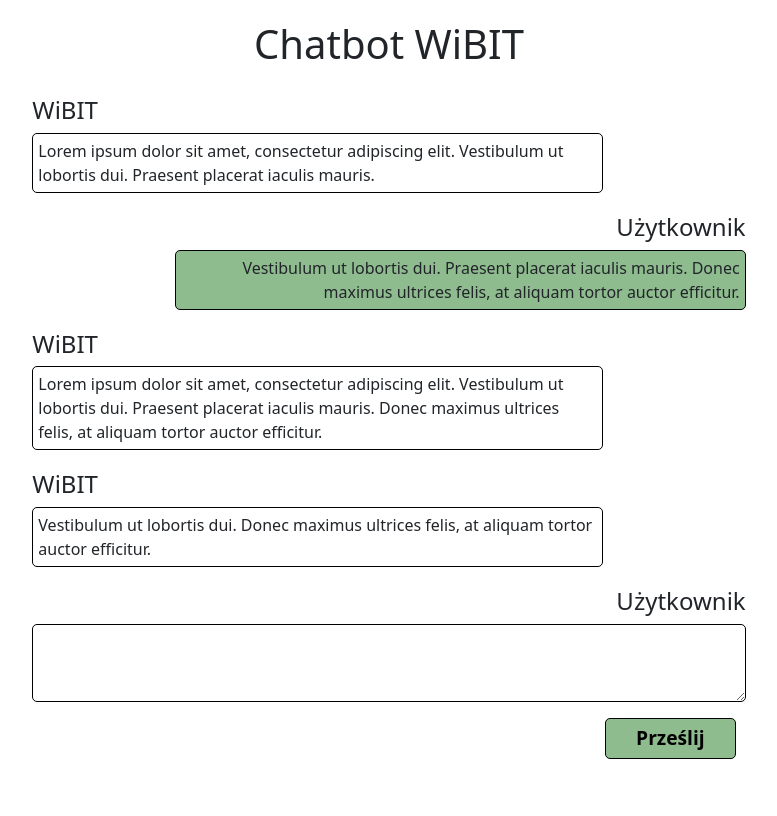
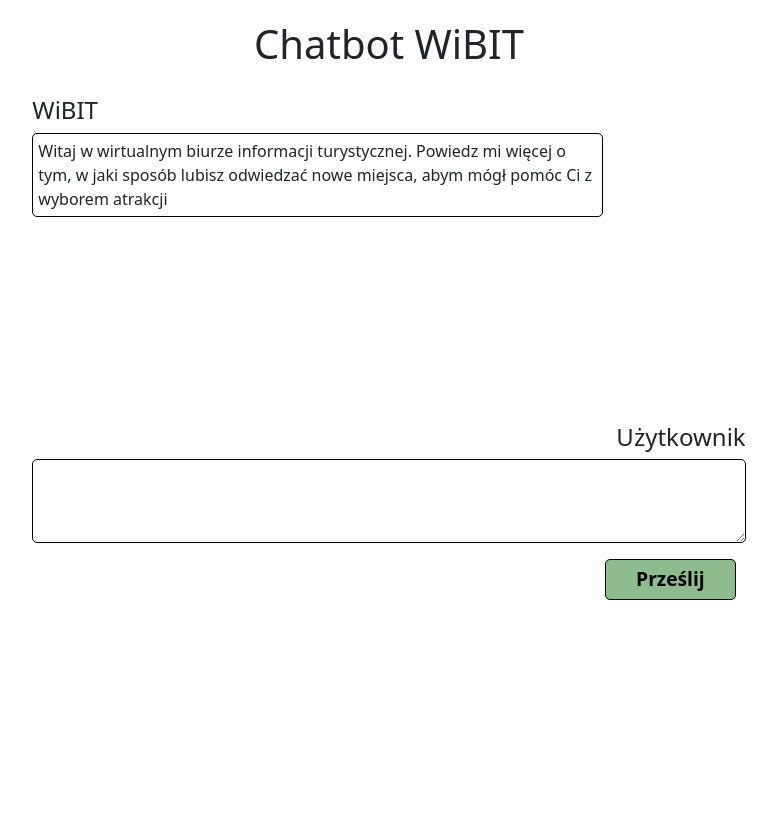
Before and after one commit to AndrzejStarzyk/WiBIT, a Flask app: page /chatbot in a window 1280 px wide. Shown: the whole page, without its empty margins (251-1028 px from the left). Before the commit the page ends 759 px from the top, so only its background shows below. Run offline with Flask 3, Linux system fonts and the light colour scheme; parts of the project's set-up code (start-up, migrations or seed data) failed here and were passed over.

Commit message:
chatbot agent prepared

```diff
--- a/app/app.py
+++ b/app/app.py
@@ -13,6 +13,8 @@ from recommending_v2.model.constraint import *
 from models.constants import SECRET_KEY
 from models.objectid import PydanticObjectId
 from models.forms import LoginForm, RegisterForm
+from chatbot.chatbot_agent import ChatbotAgent
+
 
 app = Flask(__name__)
 app.config['SECRET_KEY'] = SECRET_KEY
@@ -22,6 +24,8 @@ login_manager.init_app(app)
 
 eval_recommender = EvalRecommender()
 mongo_utils = MongoUtils()
+
+chatbot_agent = ChatbotAgent()
 
 users = mongo_utils.get_collection('users')
 user_name = None
@@ -231,9 +235,14 @@ async def show_suggested():
 
 @app.route('/chatbot', methods=['GET', 'POST'])
 def show_chatbot():
+    if request.method == "POST":
+        new_message = request.form['user_text']
+        chatbot_agent.add_user_message(new_message)
+
     chat_user = 'Użytkownik'
-    # TODO - replace chat user with logged user name
-    return render_template("chatbot_view.html", user_name=chat_user)
+    if current_user.is_authenticated:
+        chat_user = current_user.login
+    return render_template("chatbot_view.html", user_name=chat_user, messages=chatbot_agent.get_all_messages())
 
 
 @app.route('/user-panel', methods=['GET'])
--- a/app/chatbot/chatbot_agent.py
+++ b/app/chatbot/chatbot_agent.py
@@ -0,0 +1,38 @@
+import random
+from chatbot.message import Message
+
+
+class ChatbotAgent:
+    def __init__(self):
+        self.messages = []
+        init_message = ("Witaj w wirtualnym biurze informacji turystycznej. "
+                        "Powiedz mi więcej o tym, w jaki sposób lubisz odwiedzać nowe miejsca, "
+                        "abym mógł pomóc Ci z wyborem atrakcji")
+        self.add_bot_message(init_message)
+
+    def get_all_messages(self):
+        return self.messages
+
+    def add_user_message(self, message: str):
+        self.messages.append(Message('user', message))
+        self.generate_answer()
+
+    def add_bot_message(self, message: str):
+        self.messages.append(Message('bot', message))
+
+    def generate_answer(self):
+        # TODO chatbot login should be done here - currently placeholder only
+        texts = ["Lorem ipsum dolor sit amet, consectetur adipiscing elit. ",
+                 "Vestibulum ut lobortis dui. ",
+                 "Praesent placerat iaculis mauris. ",
+                 "Donec maximus ultrices felis, at aliquam tortor auctor efficitur. ",
+                 "Vestibulum pulvinar, turpis iaculis fringilla tempor, nisi mauris iaculis nunc, in tempus libero massa vehicula arcu. "]
+
+        random_num = random.randint(1, len(texts))
+
+        answer = ""
+
+        for i in range(random_num):
+            answer += texts[i]
+
+        self.add_bot_message(answer)
--- a/app/static/style/style.css
+++ b/app/static/style/style.css
@@ -174,6 +174,7 @@ body{
     width: 100%;
     border: 1px solid black;
     border-radius: 5px;
+    padding: 5px;
 }
 
 .new-message-container{
@@ -239,3 +240,8 @@ body{
 .user-login a:hover{
     color: blue;
 }
+
+.chatbot-block{
+    height: 90vh;
+    overflow-y: scroll;
+}
--- a/app/templates/chatbot_view.html
+++ b/app/templates/chatbot_view.html
@@ -7,36 +7,28 @@
 <body>
     <h1> Chatbot WiBIT</h1>
 
-    <div class="row justify-content-center">
+    <div class="row justify-content-center chatbot-block">
 
+        {% for message in messages %}
+            {% if message.author == 'bot' %}
                 <div class="message-chatbot col-11 col-md-9 col-lg-7">
                     <h4>WiBIT</h4>
                     <div class="inner-message-chatbot inner-message">
-                Lorem ipsum dolor sit amet, consectetur adipiscing elit. Vestibulum ut lobortis dui. Praesent placerat iaculis mauris.
+                        {{ message.text }}
                     </div>
                 </div>
+            {% endif %}
 
+            {% if message.author == 'user' %}
                 <div class="message-user col-11 col-md-9 col-lg-7">
                     <h4>{{ user_name }}</h4>
                     <div class="inner-message-user inner-message">
-                Vestibulum ut lobortis dui. Praesent placerat iaculis mauris. Donec maximus ultrices felis, at aliquam tortor auctor efficitur.
+                        {{ message.text }}
                     </div>
                 </div>
+            {% endif %}
 
-        <div class="message-chatbot col-11 col-md-9 col-lg-7">
-            <h4>WiBIT</h4>
-            <div class="inner-message-chatbot inner-message">
-                Lorem ipsum dolor sit amet, consectetur adipiscing elit. Vestibulum ut lobortis dui. Praesent placerat iaculis mauris.
-                Donec maximus ultrices felis, at aliquam tortor auctor efficitur.
-            </div>
-        </div>
-
-        <div class="message-chatbot col-11 col-md-9 col-lg-7">
-            <h4>WiBIT</h4>
-            <div class="inner-message-chatbot inner-message">
-                Vestibulum ut lobortis dui. Donec maximus ultrices felis, at aliquam tortor auctor efficitur.
-            </div>
-        </div>
+        {% endfor %}
 
         <div class="message-user new-message-container col-11 col-md-9 col-lg-7">
             <h4>{{ user_name }}</h4>
```
Lines whose indentation alone changed are shown as unchanged.
